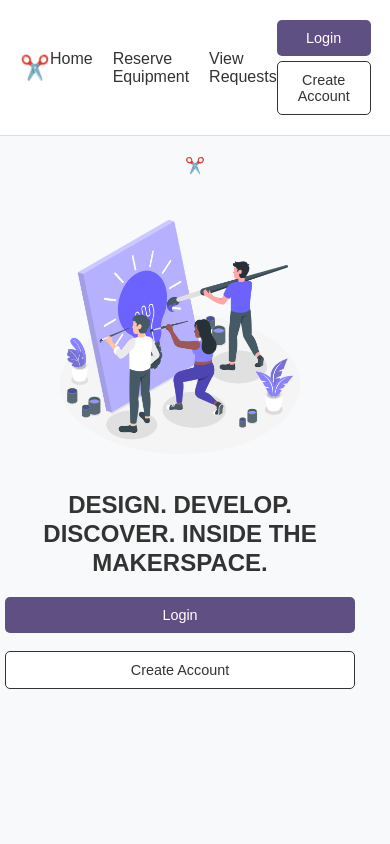
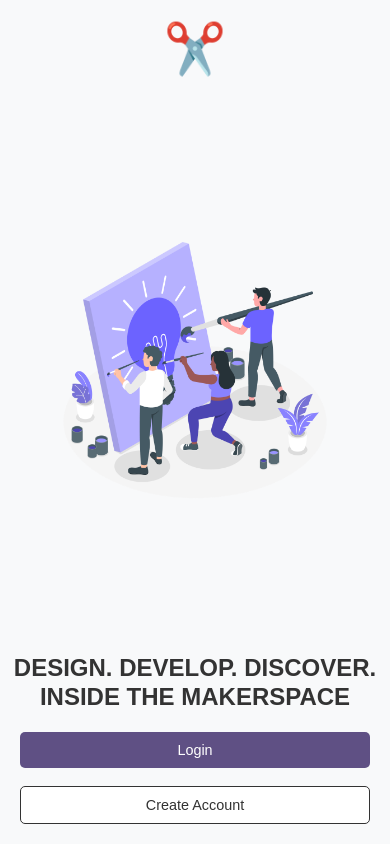
Before and after one commit to prempreetbrar/Makerspace-Management-Portal, a React (Vite) app in the folder frontend/: page / in a window 390 px wide. Built offline with nearby package versions, Linux system fonts and the light colour scheme.

Commit message:
Updated landing page and nav bar

```diff
--- a/frontend/src/Components/NavBar.tsx
+++ b/frontend/src/Components/NavBar.tsx
@@ -5,7 +5,7 @@ import LoginButton from './LoginButton';
 import CreateAccountButton from './CreateAccountButton';
 import { useNavigate } from 'react-router-dom';
 
-const NavBar = () => {
+const NavBar = ({id}: { id: string }) => {
     const navigate = useNavigate();
 
     const goToLogin = () => {
@@ -16,7 +16,8 @@ const NavBar = () => {
         navigate('/signup');
     };
     return (
-        <nav className="navbar">
+        <nav className="navbar" id={id}>
+            <div className='left'>
               <div className="logo-container">
                   ✂️ {/* Logo Icon  will replace here*/}
               </div>
@@ -25,6 +26,7 @@ const NavBar = () => {
                   <li><a href="reserve">Reserve Equipment</a></li>
                   <li><a href="requests">View Requests</a></li>
               </ul>
+            </div>
             <div className="auth-buttons">
                 <LoginButton button_type='button' onClick={goToLogin}></LoginButton>
                 <CreateAccountButton button_type='button' onClick={goToSignUp}></CreateAccountButton>
--- a/frontend/src/pages/Landing.tsx
+++ b/frontend/src/pages/Landing.tsx
@@ -1,4 +1,3 @@
-import '../styles/landing/local.css';
 import illustrationDesktop from '../assets/2.jpg';
 import illustrationMobile from '../assets/1.png';
 import NavBar from '../Components/NavBar.tsx';
@@ -7,6 +6,7 @@ import LoginButton from '../Components/LoginButton.tsx';
 import CreateAccountButton from '../Components/CreateAccountButton.tsx';
 import GetStartedButton from '../Components/GetStartedButton.tsx';
 import { useNavigate } from 'react-router-dom';
+import '../styles/landing/local.css';
 
 const Landing = () => {
   const navigate = useNavigate();
@@ -21,16 +21,17 @@ const Landing = () => {
 
   return (
     <MainContainer>
-      <NavBar></NavBar>
+      <NavBar id='landing'></NavBar>
       <div className="content">
         <div className="logo-container2">✂️ {/* Logo Icon */}</div>
-        <div className="illustration-container">
-          <img src={illustrationDesktop} alt="Makerspace Illustration" className="illustration desktop" />
-          <img src={illustrationMobile} alt="Makerspace Illustration" className="illustration mobile" />
-        </div>
         <div className='text-container'>
           <div className="text-content">
-            <h1 className="heading">DESIGN. DEVELOP. DISCOVER. INSIDE THE MAKERSPACE.</h1>
+            <h1 className="heading">
+              <span className="word opacity-1">DESIGN.</span>
+              <span className="word opacity-2">DEVELOP.</span>
+              <span className="word opacity-3">DISCOVER.</span>
+              <span className="word opacity-4">INSIDE THE MAKERSPACE</span> <br />
+            </h1>
             <p className="subheading">Bring your ideas to life by reserving tools, equipment, and workspace today.</p>
             <GetStartedButton></GetStartedButton>
             <div className="auth-buttons2">
@@ -40,6 +41,10 @@ const Landing = () => {
             </div>
           </div>
         </div>
+        <div className="illustration-container">
+          <img src={illustrationDesktop} alt="Makerspace Illustration" className="illustration desktop" />
+          <img src={illustrationMobile} alt="Makerspace Illustration" className="illustration mobile" />
+        </div>
       </div>
     </MainContainer>
   );
--- a/frontend/src/pages/Requests.tsx
+++ b/frontend/src/pages/Requests.tsx
@@ -74,7 +74,7 @@ const Requests = () => {
     const randomList: Array<String> = ["Apples", "Bananas", "Oranges", "Celery", "Carrots", "Avocados", "Pineapples", "Mangoes", "Potatoes", "Tomatoes", "Beans"];
     return (
         <MainContainer>
-            <NavBar />
+            <NavBar id='request'></NavBar>
             <Button onClick={handleChangeUser}> Change User </Button>
             <ThemeProvider theme={theme}>
                 <div className='page-content'>
--- a/frontend/src/pages/ReserveEquipment.tsx
+++ b/frontend/src/pages/ReserveEquipment.tsx
@@ -1,4 +1,3 @@
-import '../styles/reserve_equipment/local.css';
 import React, { useState, useEffect } from 'react';
 import AccordionSummary from '@mui/material/AccordionSummary';
 import AccordionDetails from '@mui/material/AccordionDetails';
@@ -18,8 +17,8 @@ import { useUser } from '../hooks/UserProvider.tsx';
 import RequestCard from '../Components/Requests/RequestCard.tsx';
 import axios from 'axios';
 import BookingCalendar from './BookingModal.tsx';
-import ReservePopup from '../Components/ReservePopup.tsx';
 import Modal from '@mui/material/Modal';
+import '../styles/reserve_equipment/local.css';
 // like, really need to simplify these...
 
 
@@ -119,7 +118,7 @@ const ReserveEquipment = () => {
     return (
         <MainContainer>
             <ThemeProvider theme={theme}>
-                <NavBar />
+                <NavBar id='reserve'></NavBar>
                 <Button variant={"contained"} onClick={handleChangeUser}> Change User: {currentUserRole} </Button>
                     <Box sx={{
                         display: 'flex',
--- a/frontend/src/styles/create_account_button.css
+++ b/frontend/src/styles/create_account_button.css
@@ -21,6 +21,12 @@
   width: 350px;
 }
 
+@media (min-width: 1600px) {
+  .navbar .create-account-button {
+    font-size: 20px;
+  }
+}
+
 @media (max-width: 480px) {
   .create-account-button {
     width: 100%;
--- a/frontend/src/styles/landing/local.css
+++ b/frontend/src/styles/landing/local.css
@@ -1,9 +1,9 @@
 /*
  * Put styles for the landing page in here
- * Do not put component styles in this file
  */
-.container {
-    background-color: #e6e6fa;
+
+#landing {
+  display: flex;
 }
 
 .content {
@@ -14,7 +14,9 @@
     padding: 40px;
     width: 100%;
     max-width: 1200px;
+    flex: 1;
     box-sizing: border-box;
+    gap: 50px;
 }
 
 /* Illustration */
@@ -23,7 +25,6 @@
     display: flex;
     align-items: center;
     justify-content: center;
-    padding-right: 30px;
 }
 
 .illustration.desktop {
@@ -40,11 +41,9 @@
 
 /* Text content */
 .text-container {
-    flex: 1;
     display: flex;
     align-items: center;
     justify-content: center;
-    padding-right: 30px;
 }
 
 .text-content {
@@ -64,6 +63,37 @@
     text-align: left;
 }
 
+.heading .word.opacity-1::after {
+  content: '';
+  display: block;
+}
+
+.heading .word.opacity-2::after {
+  content: '';
+  display: block;
+}
+
+.heading .word.opacity-3::after {
+  content: '';
+  display: block;
+}
+
+.opacity-1 {
+  opacity: 0.3;
+}
+
+.opacity-2 {
+  opacity: 0.5;
+}
+
+.opacity-3 {
+  opacity: 0.7;
+}
+
+.opacity-4 {
+  opacity: 1;
+}
+
 .subheading {
     font-size: 1.2rem;
     margin-bottom: 30px;
@@ -71,6 +101,18 @@
 }
 
 /* Responsive adjustments */
+@media (max-width: 1100px) {
+  .text-container {
+    width: 400px;
+  }
+}
+
+@media (max-width: 1000px) {
+  .text-container {
+    width: 300px;
+  }
+}
+
 @media (min-width: 769px) {
 
     /* Desktop styles */
@@ -84,7 +126,6 @@
 }
 
 @media (max-width: 768px) {
-
   /* Mobile styles */
   .illustration.desktop {
       display: none;
@@ -114,6 +155,36 @@
   .subheading {
       display: none;
   }
+
+  .text-container {
+      order: 2;
+  }
+
+  .illustration-container {
+      order: 1;
+  }
+
+  .heading .word.opacity-1::after {
+    display: inline;
+    content: "\00a0";
+  }
+
+  .heading .word.opacity-2::after {
+    display: inline;
+    content: "\00a0";
+  }
+
+  .heading .word {
+    opacity: 1;
+  }
+
+  #landing {
+    display: none;
+  }
+
+  .logo-container2 {
+    font-size: 50px;
+  }
 }
 
 @media (max-width: 480px) {
--- a/frontend/src/styles/login_button.css
+++ b/frontend/src/styles/login_button.css
@@ -24,6 +24,12 @@
   background-color: #5a54d1;
 }
 
+@media (min-width: 1600px) {
+  .navbar .login-button {
+    font-size: 20px;
+  }
+}
+
 @media (max-width: 480px) {
   .login-button {
     width: 100%;
--- a/frontend/src/styles/navbar.css
+++ b/frontend/src/styles/navbar.css
@@ -13,7 +13,15 @@
     z-index: 200;
 }
 
+.left {
+  display: flex;
+  flex-direction: row;
+  gap: 35px;
+  align-items: center;
+}
+
 .logo-container {
+  align-content: center;
   font-size: 1.5rem;
 }
 
@@ -21,7 +29,6 @@
     list-style-type: none;
     display: flex;
     gap: 20px;
-    margin: 0;
     padding: 0;
 }
 
@@ -30,6 +37,7 @@
     color: #333;
     font-weight: 500;
     transition: color 0.3s;
+    font-weight: bolder;
 }
 
 .nav-links li a:hover {
@@ -41,17 +49,24 @@
     gap: 10px;
 }
 
-/* Responsive adjustments */
-@media (max-width: 768px) {
-    .navbar {
-        overflow: hidden;
-        /*display: none;*/
+/* For big screens */
+@media (min-width: 1600px) {
+  .left {
+    gap: 60px;
+    font-size: 20px;
   }
 
-    .nav-links {
-        /*display: none;*/
+  .logo-container {
+    font-size: 30px;
   }
 
+  .auth-buttons {
+    margin-right: 40px;
+    gap: 20px;
+  }
+}
+
+@media (max-width: 768px) {
   .auth-buttons {
     flex-direction: column;
     gap: 5px;
--- a/frontend/src/styles/requests/local.css
+++ b/frontend/src/styles/requests/local.css
@@ -1,3 +1,7 @@
+#request {
+  display: flex;
+}
+
 /* Responsive adjustments */
 @media (min-width: 769px) {
   .page-content {
@@ -55,6 +59,10 @@
   .subheading {
     display: none;
   }
+
+  #request {
+    display: flex;
+  }
 }
 
 @media (max-width: 480px) {
--- a/frontend/src/styles/reserve_equipment/local.css
+++ b/frontend/src/styles/reserve_equipment/local.css
@@ -1,3 +1,7 @@
+#reserve {
+  display: flex;
+}
+
 .open-menu-button {
   padding: 10px 20px;
   border-radius: 5px;
@@ -70,6 +74,10 @@
   color: #fff;
 }
 
-@media (max-width: 768px) {}
+@media (max-width: 768px) {
+  #reserve {
+    display: flex;
+  }
+}
 
 @media (max-width: 480px) {}
```
Lines whose indentation alone changed are shown as unchanged.
